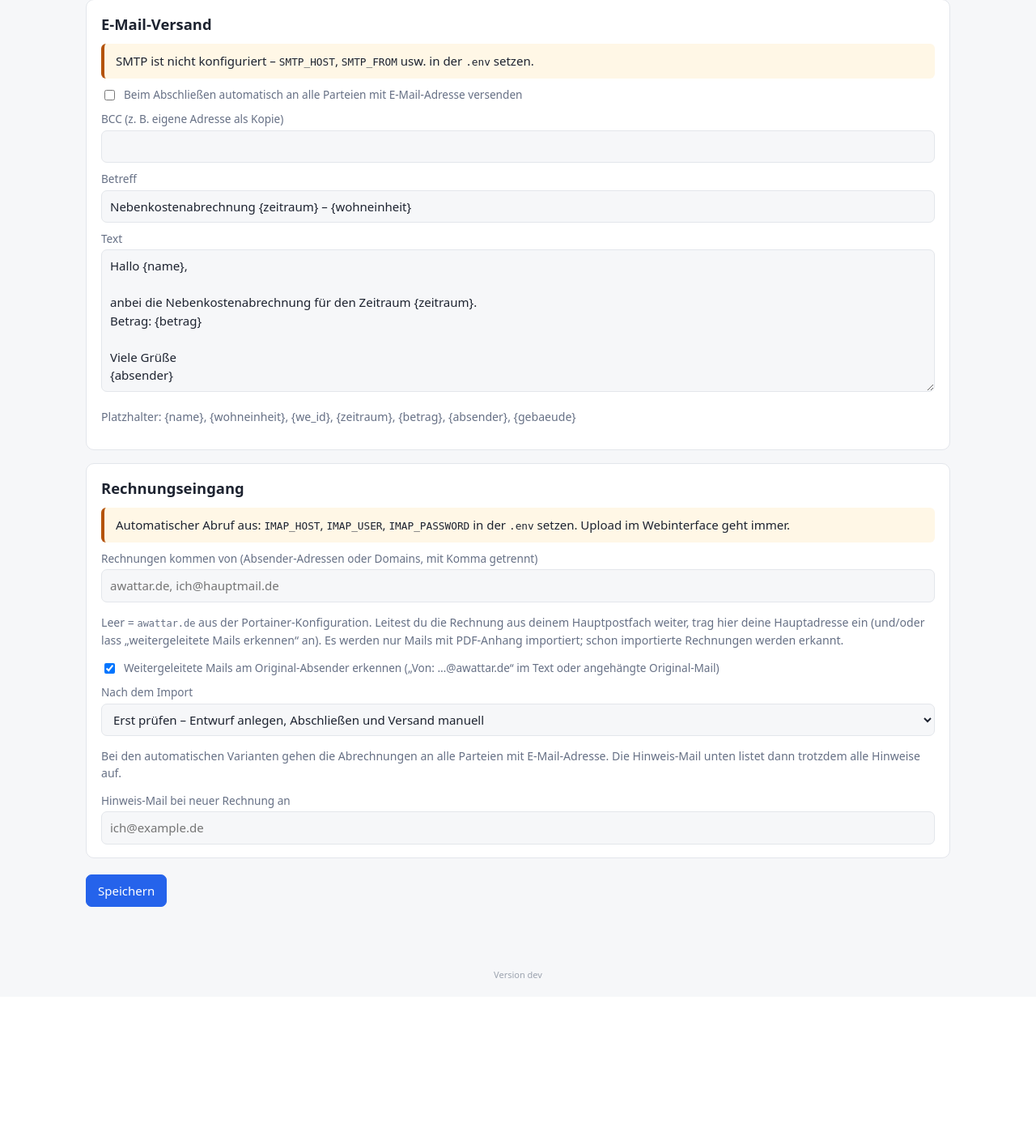
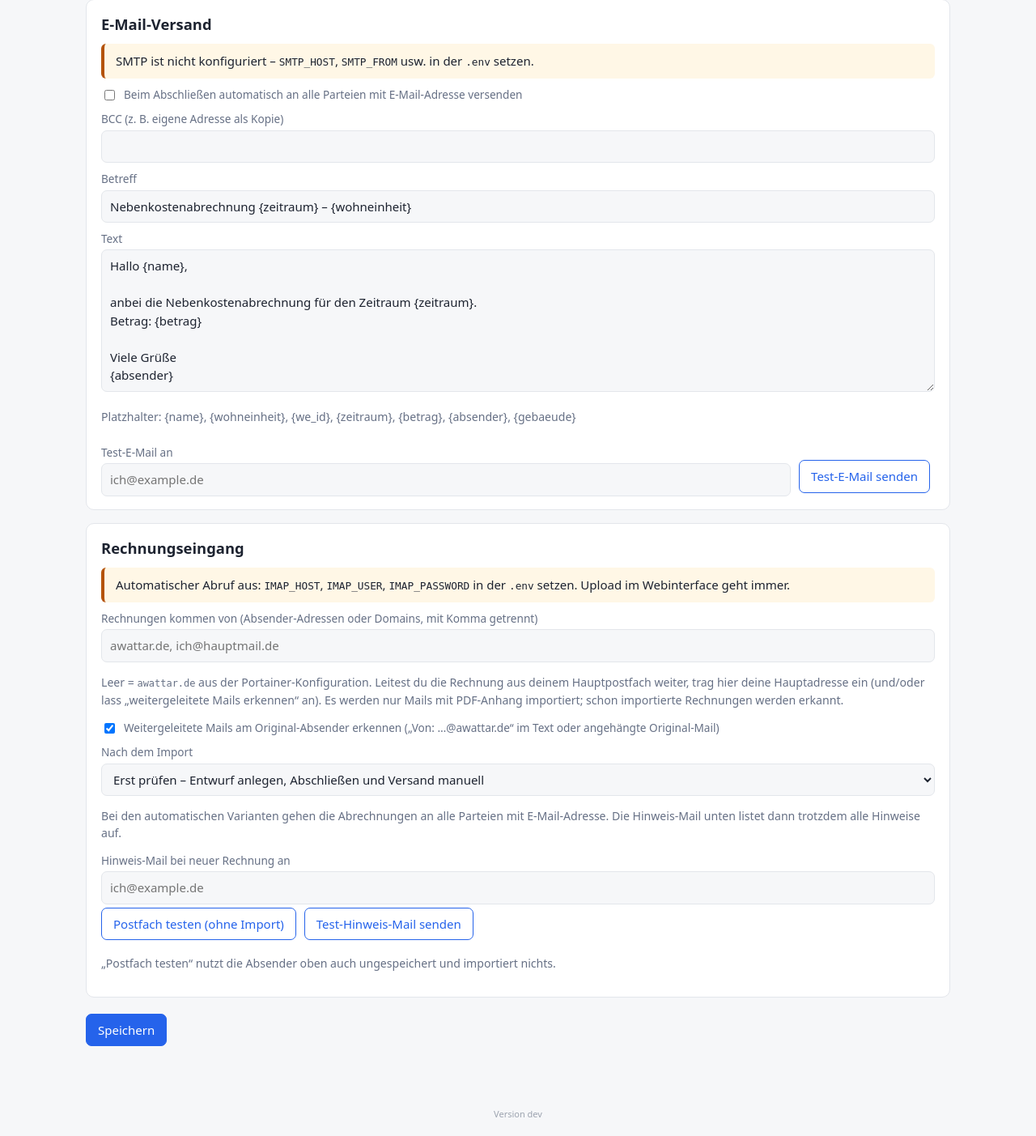
Before and after one commit to itsh-neumeier/abrechnung_nebenkosten, a FastAPI app: page /settings in a window 1280 px wide. Shown: the part 3729-5132 px from the top of the page at 81% size. Before the commit the page ends 4937 px from the top, so only its background shows below. Run offline with FastAPI, Linux system fonts and the light colour scheme; data that the repository does not hold is empty.

Commit message:
Test-E-Mail und Postfach-Test direkt in den Einstellungen
- Test-E-Mail-Knopf immer sichtbar (an Hinweis-/BCC-Adresse), verständliche SMTP-Fehler
  (Absender abgelehnt, Anmeldung, Server/Port)
- „Postfach testen“: Anmeldung + Vorschau, welche Mails als Rechnung erkannt würden (ohne Import),
  nutzt die Absender aus dem Formular auch ungespeichert
- Meldungen bei Weiterleitung auf einen Seitenanker wurden verschluckt – behoben
- Hinweis zu SMTP_FROM in den .env-Vorlagen

Co-Authored-By: Claude Opus 5.5 <noreply@anthropic.com>
Claude-Session: https://claude.ai/code/session_01KhnwMxd6woKtpys5q8Pp3R

```diff
--- a/app/main.py
+++ b/app/main.py
@@ -62,7 +62,8 @@ def render(request: Request, name: str, **ctx) -> HTMLResponse:
 
 def redirect(url: str, msg: str = "") -> RedirectResponse:
     if msg:
-        url += ("&" if "?" in url else "?") + "msg=" + quote(msg)
+        url, hash_, frag = url.partition("#")  # Meldung vor den Anker, sonst kommt sie nicht an
+        url += ("&" if "?" in url else "?") + "msg=" + quote(msg) + hash_ + frag
     return RedirectResponse(url, status_code=303)
 
 
@@ -213,12 +214,32 @@ async def settings_test():
 @app.post("/settings/testmail")
 async def settings_testmail(request: Request, s: Session = Depends(get_session)):
     form = await request.form()
-    to = str(form.get("to", "")).strip()
+    to = str(form.get("test_to", "") or form.get("to", "")).strip()
+    if not mailer.configured():
+        return redirect("/settings#mail", "SMTP ist nicht eingerichtet (SMTP_HOST / SMTP_FROM in Portainer).")
+    if not to:
+        return redirect("/settings#mail", "Bitte eine Empfängeradresse für die Test-E-Mail eintragen.")
     try:
-        mailer.send_mail([to], "Test Nebenkostenabrechnung", "Der E-Mail-Versand funktioniert.", [])
-        return redirect("/settings", f"Test-E-Mail an {to} verschickt")
+        mailer.send_mail([to], "Test Nebenkostenabrechnung",
+                         f"Der E-Mail-Versand funktioniert.\n\nServer: {config.smtp_host}:{config.smtp_port} "
+                         f"({config.smtp_security})\nAbsender: {config.smtp_from}\n", [])
+        return redirect("/settings#mail", f"Test-E-Mail an {to} verschickt – bitte Posteingang (und Spam) prüfen.")
     except Exception as e:  # noqa: BLE001
-        return redirect("/settings", f"E-Mail fehlgeschlagen: {e}")
+        return redirect("/settings#mail", f"E-Mail fehlgeschlagen: {mailer.explain(e)}")
+
+
+@app.post("/settings/testimap")
+async def settings_testimap(request: Request):
+    """Postfach prüfen mit den Absender-Angaben aus dem Formular (ohne Speichern, ohne Import)."""
+    form = await request.form()
+    if not mailbox.configured():
+        return redirect("/settings#eingang", "IMAP ist nicht eingerichtet (IMAP_HOST / IMAP_USER / IMAP_PASSWORD).")
+    patterns = mailbox.sender_patterns({"imap_senders": str(form.get("imap_senders", ""))})
+    try:
+        msg = await asyncio.to_thread(mailbox.test_connection, patterns, bool(form.get("imap_forwarded")))
+    except Exception as e:  # noqa: BLE001
+        msg = f"Postfach-Test fehlgeschlagen: {e}"
+    return redirect("/settings#eingang", msg)
 
 
 # --------------------------------------------------------------------------- WhatsApp über n8n
--- a/app/static/style.css
+++ b/app/static/style.css
@@ -117,3 +117,5 @@ main{padding-left:max(16px,env(safe-area-inset-left));padding-right:max(16px,env
   input[type=text],input[type=number],input[type=date],input[type=password],select,textarea{font-size:16px} /* kein Auto-Zoom auf iOS */
 }
 html.standalone footer.ver{padding-bottom:max(18px,env(safe-area-inset-bottom))}
+.inline-test{display:flex;gap:10px;align-items:flex-end;flex-wrap:wrap}
+.inline-test>div{flex:1 1 220px}
--- a/app/templates/settings.html
+++ b/app/templates/settings.html
@@ -189,7 +189,7 @@
   <label>Zusatztext auf der Abrechnung (optional)</label><textarea name="invoice_text">{{ st.invoice_text }}</textarea>
 </div>
 <div class="card">
-  <h2 style="margin-top:0">E-Mail-Versand</h2>
+  <h2 style="margin-top:0" id="mail">E-Mail-Versand</h2>
   {% if mail_ok %}
   <p>SMTP: <code>{{ smtp.smtp_host }}:{{ smtp.smtp_port }}</code> ({{ smtp.smtp_security }}) · Absender <code>{{ smtp.smtp_from }}</code></p>
   {% else %}
@@ -200,6 +200,10 @@
   <label>Betreff</label><input type="text" name="mail_subject" value="{{ st.mail_subject }}">
   <label>Text</label><textarea name="mail_body" rows="7">{{ st.mail_body }}</textarea>
   <p class="muted">Platzhalter: {name}, {wohneinheit}, {we_id}, {zeitraum}, {betrag}, {absender}, {gebaeude}</p>
+  <div class="inline-test">
+    <div><label>Test-E-Mail an</label><input type="text" name="test_to" value="{{ st.notify_email or st.mail_bcc }}" placeholder="ich@example.de"></div>
+    <button class="sec" formaction="/settings/testmail" {% if not mail_ok %}disabled title="SMTP nicht eingerichtet"{% endif %}>Test-E-Mail senden</button>
+  </div>
 </div>
 <div class="card">
   <h2 style="margin-top:0" id="eingang">Rechnungseingang</h2>
@@ -223,14 +227,12 @@
   </select>
   <p class="muted">Bei den automatischen Varianten gehen die Abrechnungen an alle Parteien mit E-Mail-Adresse. Die Hinweis-Mail unten listet dann trotzdem alle Hinweise auf.</p>
   <label>Hinweis-Mail bei neuer Rechnung an</label><input type="text" name="notify_email" value="{{ st.notify_email }}" placeholder="ich@example.de">
+  <button class="sec" formaction="/settings/testimap" {% if not imap_ok %}disabled title="IMAP nicht eingerichtet"{% endif %}>Postfach testen (ohne Import)</button>
+  <button class="sec" formaction="/settings/testmail" {% if not mail_ok %}disabled title="SMTP nicht eingerichtet"{% endif %}
+          onclick="this.form.test_to.value = this.form.notify_email.value || this.form.test_to.value">Test-Hinweis-Mail senden</button>
+  <p class="muted">„Postfach testen“ nutzt die Absender oben auch ungespeichert und importiert nichts.</p>
 </div>
 <button>Speichern</button>
 </form>
-{% if mail_ok %}
-<form method="post" action="/settings/testmail" class="card" style="margin-top:16px">
-  <label>Test-E-Mail senden an</label>
-  <input type="text" name="to" value="{{ st.mail_bcc }}" required>
-  <button class="sec">Test senden</button>
-</form>
-{% endif %}
+
 {% endblock %}
```
Also changed, not shown: app/mailbox.py (+18 -0 lines), app/mailer.py (+16 -0 lines), tests/test_mailtests.py (added, +80 -0 lines), 2 other files.
